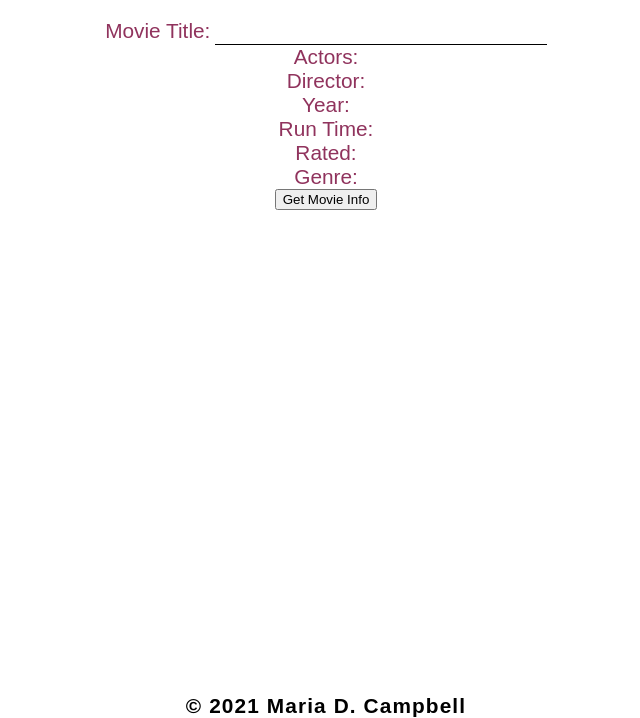
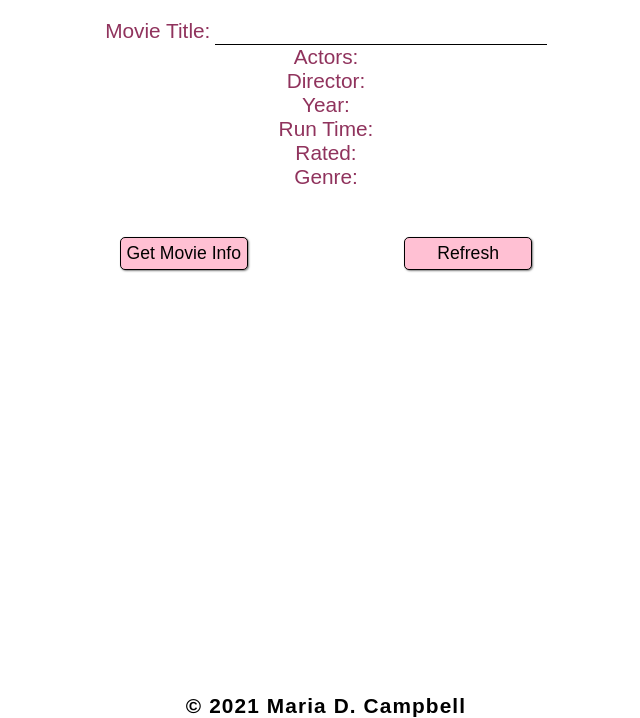
Before and after one commit to interglobalmedia/omdb-api-js, a website: page index.html in a window 1280 px wide. Shown: the part 114-832 px from the top of the page, without its empty margins (314-954 px from the left). Drawn offline with Linux system fonts and the light colour scheme; a web font is replaced by a local one.

Commit message:
Add btns-wrapper btn-refresh

```diff
--- a/index.html
+++ b/index.html
@@ -48,8 +48,9 @@
                 <label>Genre: </label>
                 <span id="genre"></span>
             </div>
-            <div class="section">
-                <button id="btn">Get Movie Info</button>
+            <div class="section btns-wrapper">
+                <button id="btn-info">Get Movie Info</button>
+                <button id="btn-refresh">Refresh</button>
             </div>
         </div>
     </div>
```
